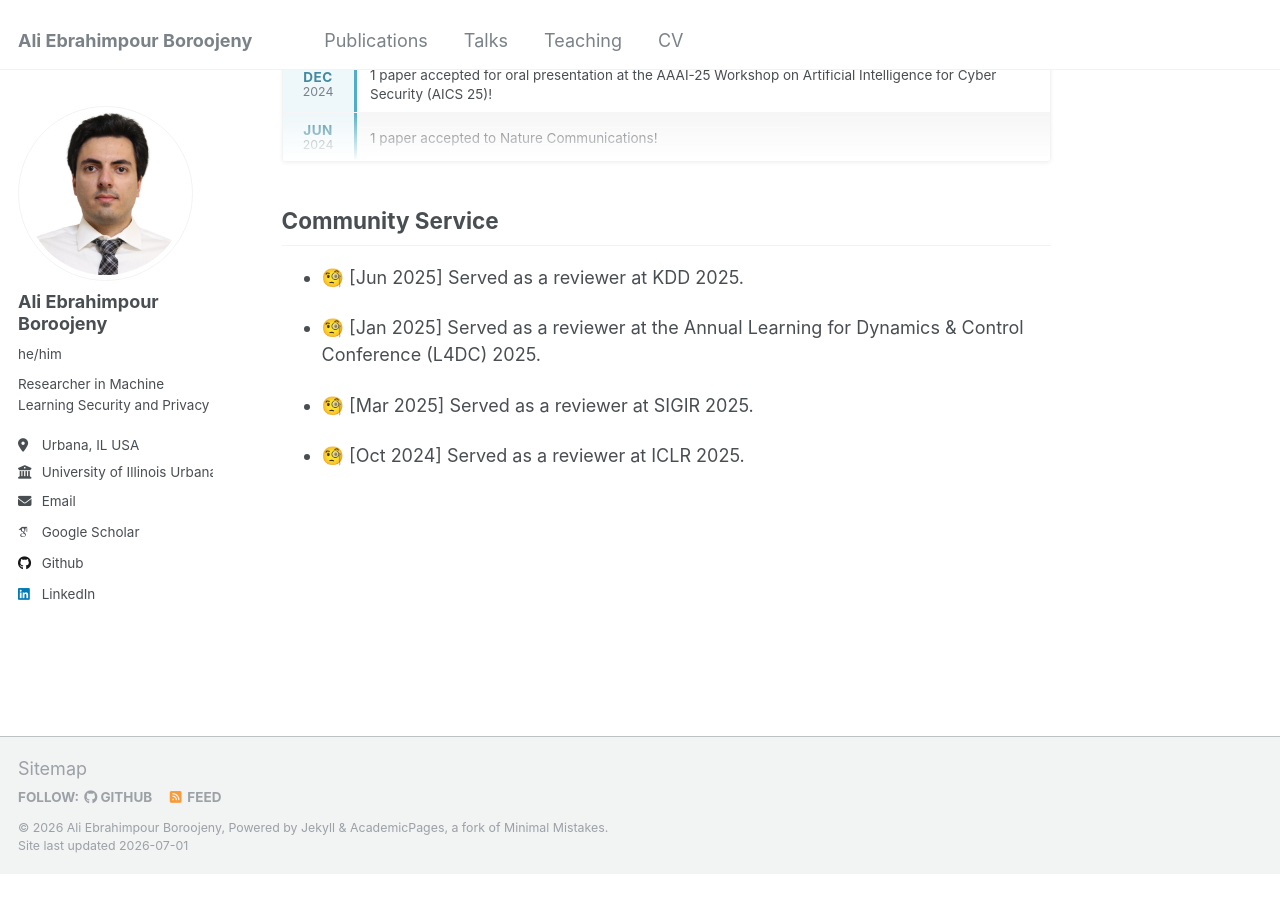
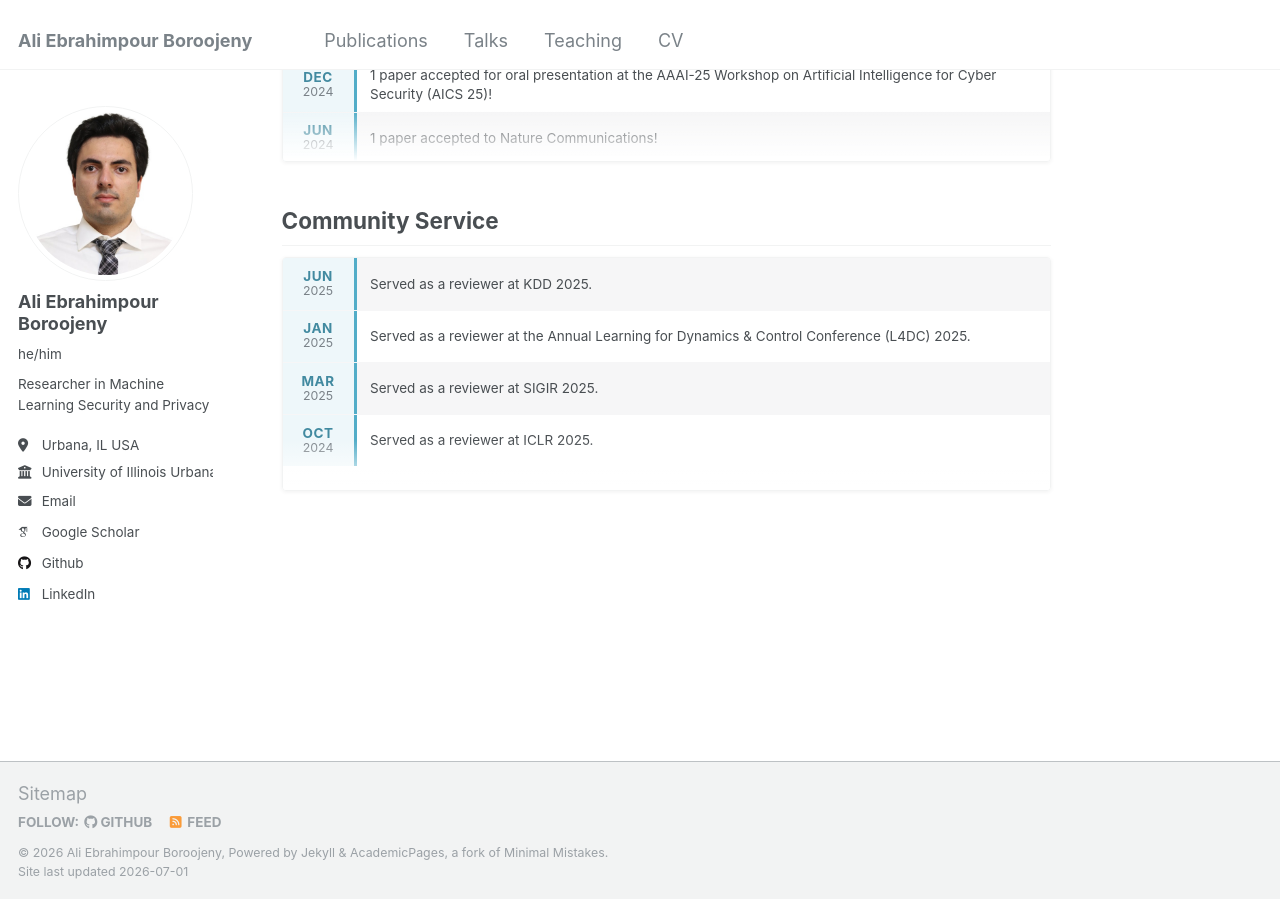
Before and after one commit to Ali-E/ali-e.github.io, a Jekyll site: the page built from _pages/about.md, in a window 1280 px wide and 900 px high, scrolled down 532 px. Built offline with Jekyll 4.4.1, drawn with Linux system fonts in a browser that asks for light colours; emoji names are drawn with the system emoji font; some web fonts are replaced; before the commit the page ends 1406 px from its top, so only the background shows below that.

Commit message:
updating the community service section

```diff
--- a/_pages/about.md
+++ b/_pages/about.md
@@ -50,10 +50,23 @@ More specifically, I am interested in designing methods that increase the robust
 
 <h2>Community Service</h2>
 
-* :monocle_face: [Jun 2025] Served as a reviewer at KDD 2025.
-
-* :monocle_face: [Jan 2025] Served as a reviewer at the Annual Learning for Dynamics & Control Conference (L4DC) 2025.
-
-* :monocle_face: [Mar 2025] Served as a reviewer at SIGIR 2025.
-
-* :monocle_face: [Oct 2024] Served as a reviewer at ICLR 2025.
+<div class="news-scroll-container">
+<div class="news-scroll-inner">
+<div class="news-item">
+<div class="news-date"><span class="news-month">Jun</span><span class="news-year">2025</span></div>
+<div class="news-text">Served as a reviewer at KDD 2025.</div>
+</div>
+<div class="news-item">
+<div class="news-date"><span class="news-month">Jan</span><span class="news-year">2025</span></div>
+<div class="news-text">Served as a reviewer at the Annual Learning for Dynamics &amp; Control Conference (L4DC) 2025.</div>
+</div>
+<div class="news-item">
+<div class="news-date"><span class="news-month">Mar</span><span class="news-year">2025</span></div>
+<div class="news-text">Served as a reviewer at SIGIR 2025.</div>
+</div>
+<div class="news-item">
+<div class="news-date"><span class="news-month">Oct</span><span class="news-year">2024</span></div>
+<div class="news-text">Served as a reviewer at ICLR 2025.</div>
+</div>
+</div>
+</div>
```
